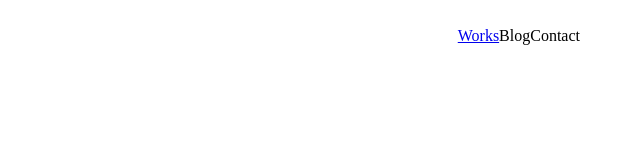
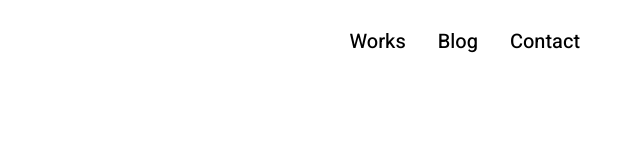
Before and after one commit to SeregaLSA/practic, a plain HTML site: page index.html in a window 1280 px wide. Shown: the whole page, without its empty margins (640-1280 px from the left). Drawn offline with Linux system fonts and the light colour scheme.

Commit message:
menu final

```diff
--- a/css/main.css
+++ b/css/main.css
@@ -1,16 +1,31 @@
+@import url('https://fonts.googleapis.com/css2?family=Heebo:wght@400;500;700;900&display=swap');
+
 * {
     margin: 0;
     padding: 0;
     box-sizing: border-box;
 }
+body {
+    font-family: 'Heebo', sans-serif;
+}
 
+/* Меню */
+.header {
+    overflow: hidden;
+}
 .header ul {
     list-style: none;
     float: right;
-    margin-top: 27px;
-    margin-right: 60px;
+    margin: 27px 60px 27px 0px;
 }
 
-li {
+.header li {
     float: left;
+    margin-left: 32px;
 }
+.header a {
+    color: #000;
+    text-decoration: none;
+    font-size: 20px;
+    font-weight: 500;
+}
--- a/index.html
+++ b/index.html
@@ -8,12 +8,14 @@
     <link rel="stylesheet" href="css/main.css">
 </head>
 <body>
+    <!--Шапка-->
     <div class="header">
         <ul>
             <li><a href="#">Works</a></li>
-            <li><a href="#"></a>Blog</li>
-            <li><a href="#"></a>Contact</li>
+            <li><a href="#">Blog</a></li>
+            <li><a href="#">Contact</a></li>
         </ul>
     </div>
+    <!--End шапка-->
 </body>
 </html>
```
